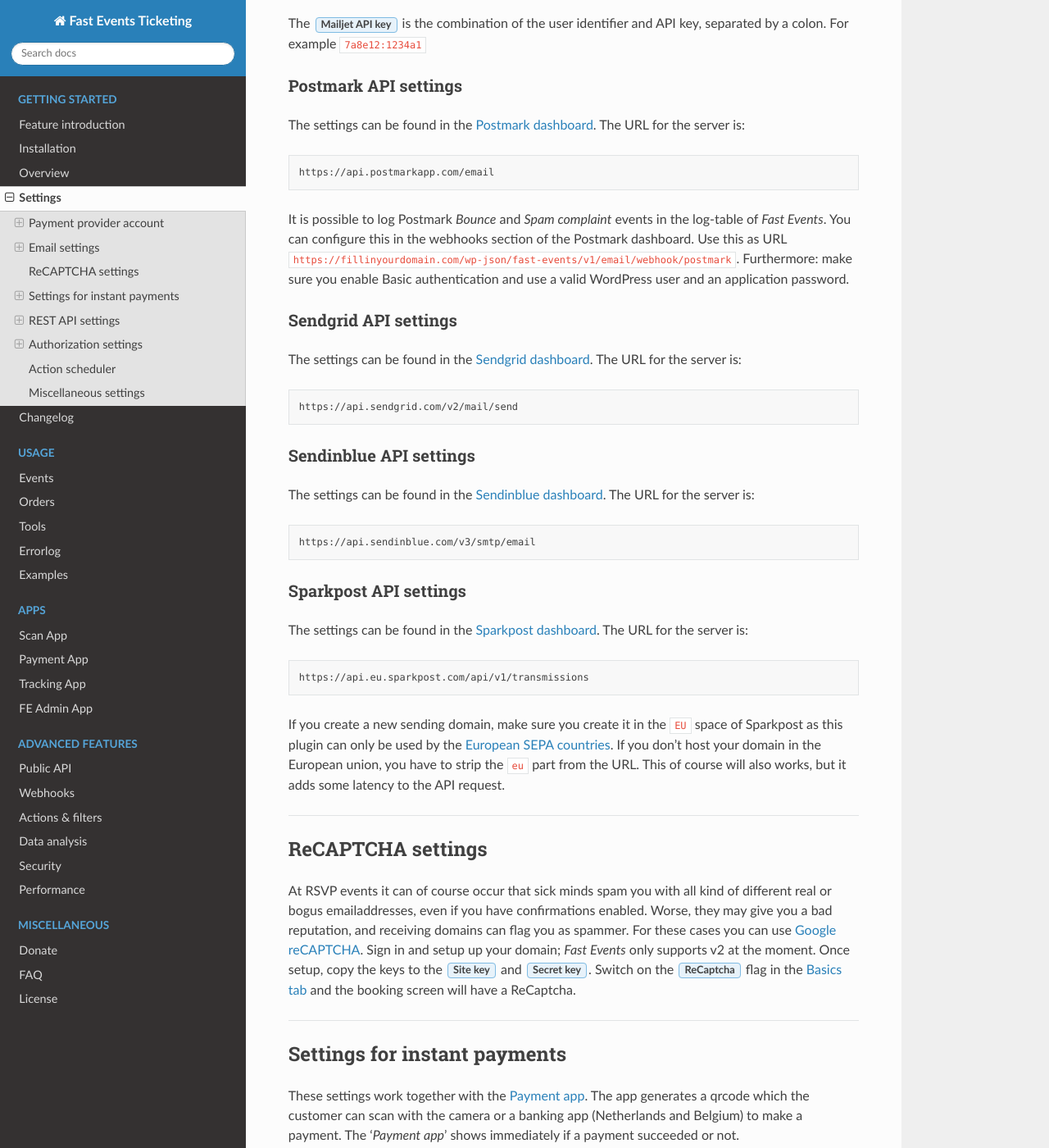
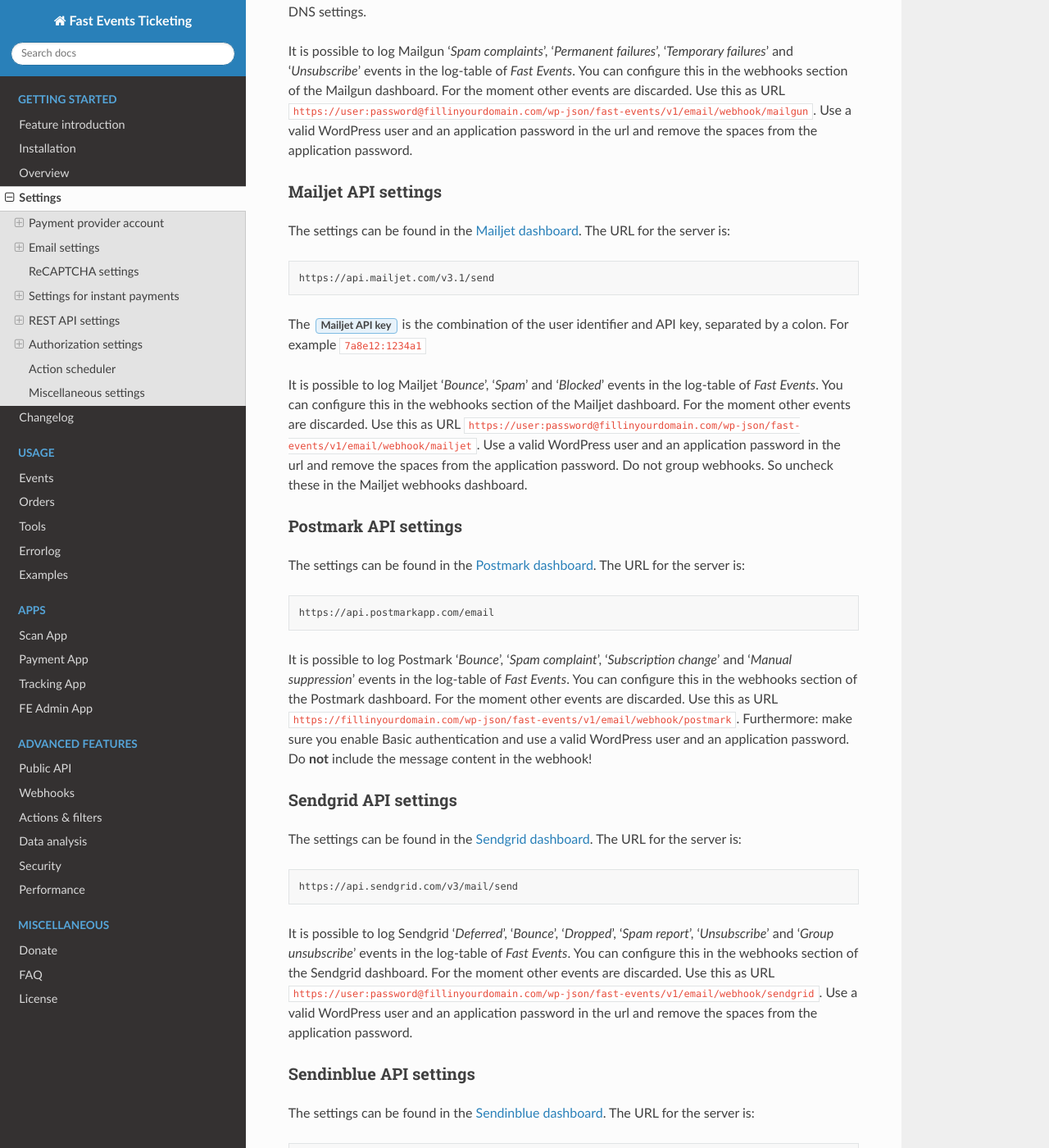
Before and after one commit to fe-data/fe-docs, a Sphinx documentation site: the page built from docs/getting-started/settings.rst, in a window 1280 px wide and 1400 px high, scrolled down 5633 px. Shown: the whole window at 82% size. Built offline with Sphinx 7.4.7 and the Read the Docs theme 2.0.0, drawn with Linux system fonts in a browser that asks for light colours; some of the changed text lies outside the part shown.

Commit message:
Added webhooks documentation

```diff
--- a/docs/getting-started/changelog.rst
+++ b/docs/getting-started/changelog.rst
@@ -1,9 +1,13 @@
 Changelog
 =========
 
+v1.9.1 (19 Apr 2023)
+--------------------
+* New: Email event webhooks for Sendgrid, Mailgun and Mailjet.
+
 v1.9.0 (13 Apr 2023)
 --------------------
-* New: Bounce webhook for Postmark.
+* New: Email event webhooks for Postmark.
 
 v1.8.4 (1 Apr 2023)
 -------------------
--- a/docs/getting-started/settings.rst
+++ b/docs/getting-started/settings.rst
@@ -134,6 +134,13 @@
 
 Consult you SMTP or API provider how it handles hard-bounces and soft-bounces. Usually they provide webhooks to process these bounces.
 
+Email webhooks
+^^^^^^^^^^^^^^
+Enable this if you want include error notification events (bounces, spam reports, ...) from the email-provider, in the errorlog.
+Potential error-events are visible in in the ``Error log`` context menu of the orders tab in the ``FE Admin`` app.
+In the tools section of the ``FE Admin`` App all error-events are visible.
+For the moment webhooks are only supported for ``Postmark``, ``Mailgun``, ``Mailjet`` and ``Sendgrid``. See below for the details.
+
 SMTP settings
 ^^^^^^^^^^^^^
 **Host email**
@@ -170,6 +177,12 @@
 If you don’t host your domain in the European union (USA flag in dashboard), you have to strip the ``eu`` part from the URL.
 This of course will also works, but it adds some latency to the API request. The ‘mg‘ part depends on your DNS settings.
 
+It is possible to log Mailgun '*Spam complaints*', '*Permanent failures*', '*Temporary failures*' and '*Unsubscribe*' events in the log-table of *Fast Events*.
+You can configure this in the webhooks section of the Mailgun dashboard.
+For the moment other events are discarded.
+Use this as URL ``https://user:password@fillinyourdomain.com/wp-json/fast-events/v1/email/webhook/mailgun``.
+Use a valid WordPress user and an application password in the url and remove the spaces from the application password.
+
 Mailjet API settings
 ^^^^^^^^^^^^^^^^^^^^
 The settings can be found in the `Mailjet dashboard <https://www.mailjet.com/>`_. The URL for the server is:
@@ -180,6 +193,12 @@
 
 The :guilabel:`Mailjet API key` is the combination of the user identifier and API key, separated by a colon. For example ``7a8e12:1234a1``
 
+It is possible to log Mailjet '*Bounce*', '*Spam*' and '*Blocked*' events in the log-table of *Fast Events*.
+You can configure this in the webhooks section of the Mailjet dashboard. For the moment other events are discarded.
+Use this as URL ``https://user:password@fillinyourdomain.com/wp-json/fast-events/v1/email/webhook/mailjet``.
+Use a valid WordPress user and an application password in the url and remove the spaces from the application password.
+Do not group webhooks. So uncheck these in the Mailjet webhooks dashboard.
+
 Postmark API settings
 ^^^^^^^^^^^^^^^^^^^^^
 The settings can be found in the `Postmark dashboard <https://postmarkapp.com/>`_. The URL for the server is:
@@ -188,9 +207,11 @@
 
    https://api.postmarkapp.com/email
 
-It is possible to log Postmark *Bounce* and *Spam complaint* events in the log-table of *Fast Events*. You can configure this in the webhooks section of the Postmark dashboard.
+It is possible to log Postmark '*Bounce*', '*Spam complaint*', '*Subscription change*' and '*Manual suppression*' events in the log-table of *Fast Events*.
+You can configure this in the webhooks section of the Postmark dashboard. For the moment other events are discarded.
 Use this as URL ``https://fillinyourdomain.com/wp-json/fast-events/v1/email/webhook/postmark``. Furthermore: make sure you enable
 Basic authentication and use a valid WordPress user and an application password.
+Do **not** include the message content in the webhook!
 
 Sendgrid API settings
 ^^^^^^^^^^^^^^^^^^^^^
@@ -198,7 +219,12 @@
 
 .. code-block:: html
 
-   https://api.sendgrid.com/v2/mail/send
+   https://api.sendgrid.com/v3/mail/send
+
+It is possible to log Sendgrid '*Deferred*', '*Bounce*', '*Dropped*', '*Spam report*', '*Unsubscribe*' and '*Group unsubscribe*' events in the log-table of *Fast Events*.
+You can configure this in the webhooks section of the Sendgrid dashboard. For the moment other events are discarded.
+Use this as URL ``https://user:password@fillinyourdomain.com/wp-json/fast-events/v1/email/webhook/sendgrid``.
+Use a valid WordPress user and an application password in the url and remove the spaces from the application password.
 
 Sendinblue API settings
 ^^^^^^^^^^^^^^^^^^^^^^^
```
Also changed, not shown: docs/apps/admin.rst (+6 -3 lines), docs/_static/images/apps/Admin-orders.png, docs/_static/images/apps/Admin-tools.png.
